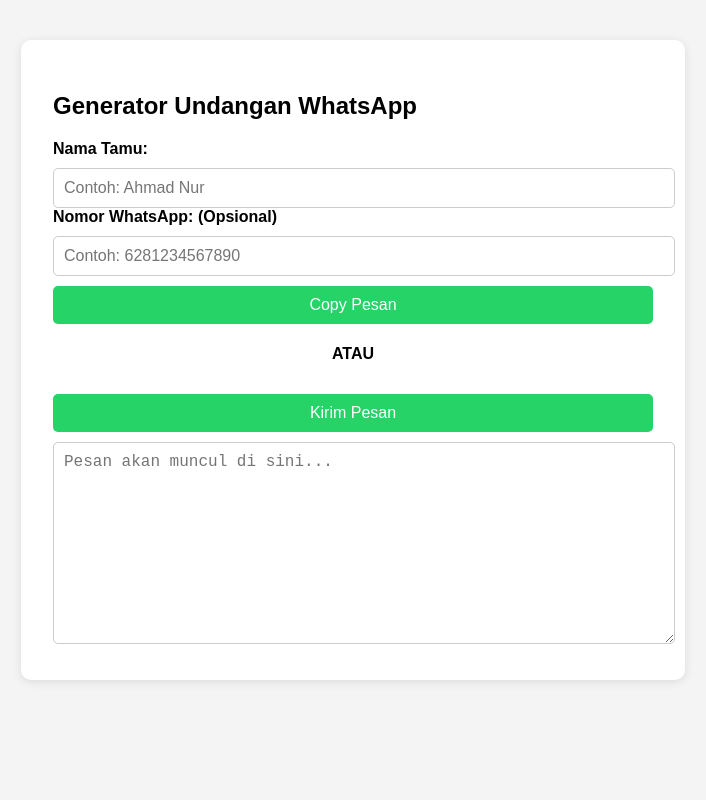
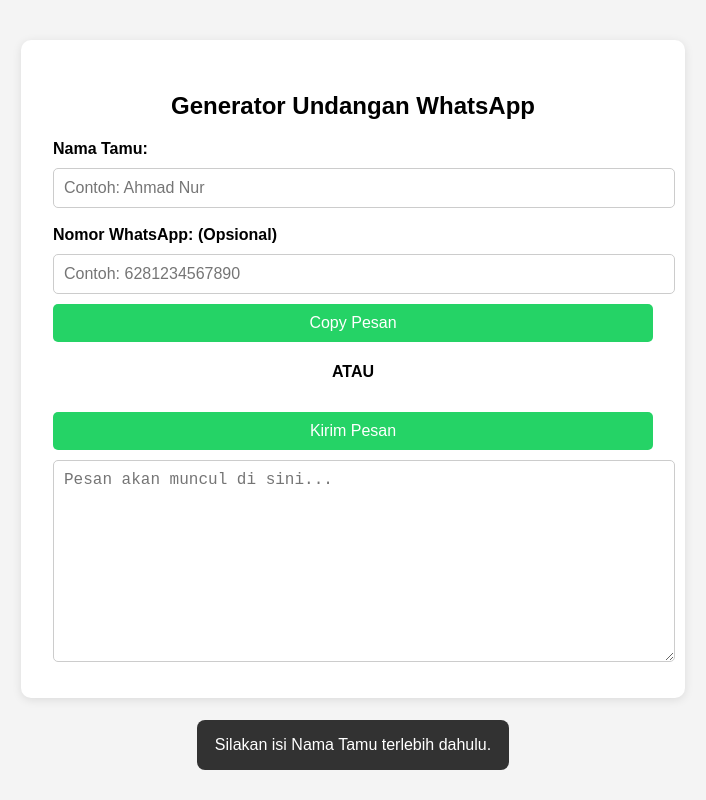
Before and after one commit to ahmadnurfirmansyah-web/undangan-wa, a plain HTML site: page index.html in a window 1280 px wide. Both pictures are taken after a click on the button "Copy Pesan". Shown: the whole page, without its empty margins (287-993 px from the left). Drawn offline with Linux system fonts and the light colour scheme.

Commit message:
Update index.html

```diff
--- a/index.html
+++ b/index.html
@@ -38,14 +38,38 @@
     label {
       font-weight: bold;
     }
+     /* Toast Notification */
+    .toast {
+      visibility: hidden;
+      min-width: 280px;
+      background-color: #323232;
+      color: #fff;
+      text-align: center;
+      border-radius: 8px;
+      padding: 16px;
+      position: fixed;
+      z-index: 9999;
+      left: 50%;
+      bottom: 30px;
+      font-size: 16px;
+      transform: translateX(-50%) translateY(20px);
+      opacity: 0;
+      transition: opacity 0.5s ease, transform 0.5s ease;
+    }
+    .toast.show {
+      visibility: visible;
+      opacity: 1;
+      transform: translateX(-50%) translateY(0);
+    }
   </style>
 </head>
 <body>
   <div class="container">
-    <h2>Generator Undangan WhatsApp</h2>
+    <center><h2>Generator Undangan WhatsApp</h2></center>
 
     <label for="namaTamu">Nama Tamu:</label>
     <input type="text" id="namaTamu" placeholder="Contoh: Ahmad Nur">
+    <br>
     <br>
     <label for="nomorWA">Nomor WhatsApp: (Opsional)</label>
     <input type="text" id="nomorWA" placeholder="Contoh: 6281234567890">
@@ -58,6 +82,8 @@
 
     <textarea id="pesan" rows="10" readonly placeholder="Pesan akan muncul di sini..."></textarea>
   </div>
+  <!-- Toast Notification -->
+  <div id="notif" class="toast">Pesan berhasil disalin ke clipboard!</div>
 
   <script>
     function generatePesan() {
@@ -65,7 +91,7 @@
       const baseLink = document.getElementById('linkUndangan').value.trim();
 
       if (!nama) {
-        alert("Silakan isi Nama Tamu terlebih dahulu.");
+        showToast("Silakan isi Nama Tamu terlebih dahulu.");
         return;
       }
 
@@ -78,7 +104,8 @@
       pesan.value = template;
       pesan.select();
       document.execCommand("copy");
-      alert("Pesan berhasil disalin ke clipboard!");
+
+      showToast("Pesan berhasil disalin ke clipboard!");
     }
 
     function kirimPesanWA() {
@@ -86,13 +113,22 @@
       const pesan = document.getElementById('pesan').value;
 
       if (!noWA || !pesan) {
-        alert("Silakan isi Nomor WhatsApp dan klik 'Copy Pesan' terlebih dahulu.");
+        showToast("Isi Nomor WhatsApp dan buat pesan terlebih dahulu.");
         return;
       }
 
       const urlWA = `https://wa.me/${noWA}?text=${encodeURIComponent(pesan)}`;
       window.open(urlWA, '_blank');
     }
+
+    function showToast(message) {
+      const notif = document.getElementById('notif');
+      notif.textContent = message;
+      notif.classList.add('show');
+      setTimeout(() => {
+        notif.classList.remove('show');
+      }, 3000);
+    }
   </script>
 </body>
 </html>
```
